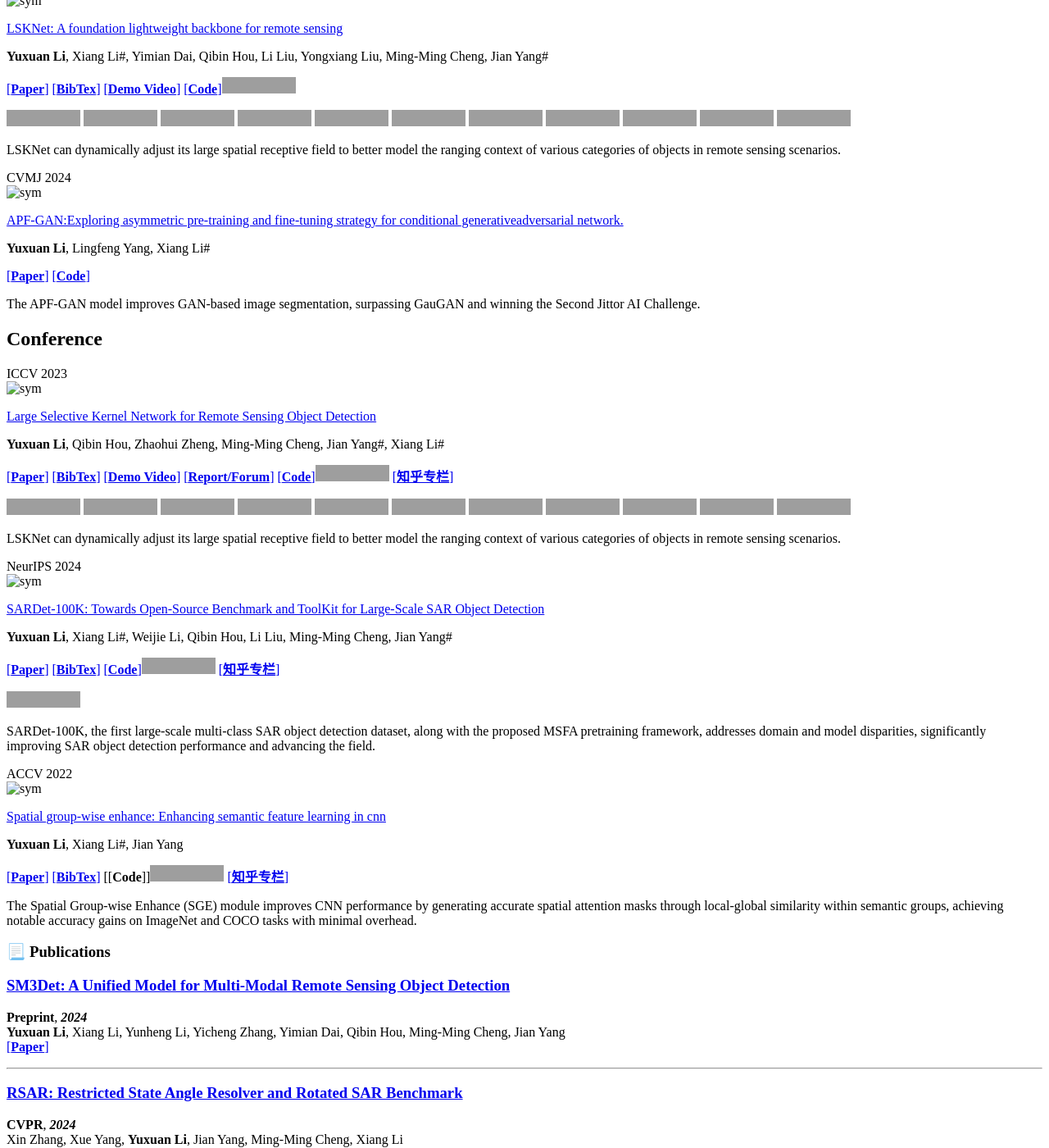
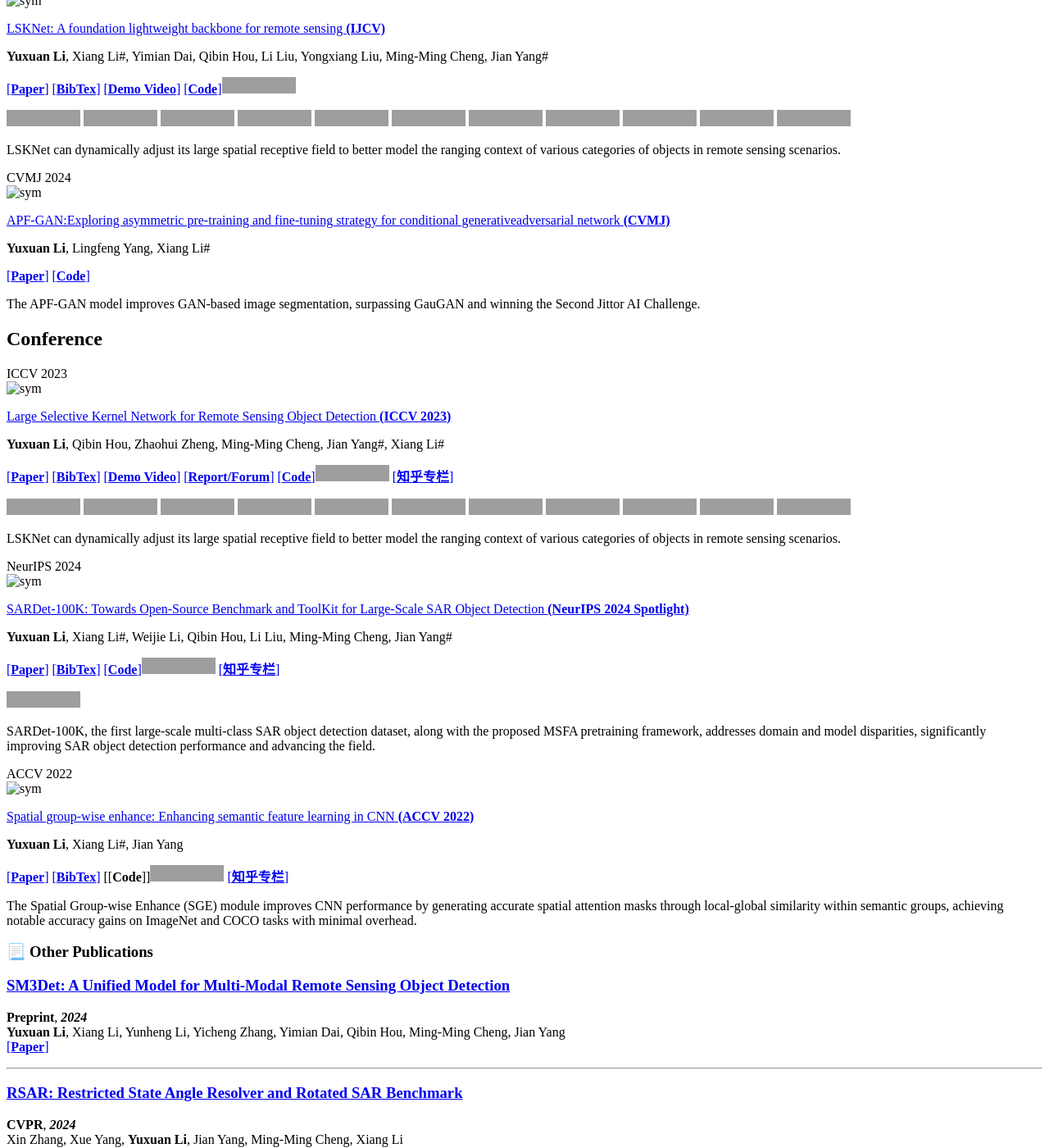
Before and after one commit to waterdisappear/waterdisappear.github.io, a Jekyll site: the page built from _pages/includes/pub.md, in a window 1280 px wide and 1400 px high, scrolled down 605 px, cut to the strip 0-1400 px from the top of the window. Shown: the whole strip at 82% size. Built offline with Jekyll 4.4.1, drawn with Linux system fonts in a browser that asks for light colours; our own code applies the rules of GitHub Pages for plain Markdown files; grey boxes are pictures that could not be loaded.

Commit message:
Update pub.md

```diff
--- a/_pages/includes/pub.md
+++ b/_pages/includes/pub.md
@@ -7,7 +7,7 @@
 </div></div>
 <div class='paper-box-text' markdown="1">
 
-[LSKNet: A foundation lightweight backbone for remote sensing](https://link.springer.com/article/10.1007/s11263-024-02247-9)
+[LSKNet: A foundation lightweight backbone for remote sensing **(IJCV)**](https://link.springer.com/article/10.1007/s11263-024-02247-9)
 
 **Yuxuan Li**, Xiang Li\#, Yimian Dai, Qibin Hou, Li Liu,  Yongxiang Liu, Ming-Ming Cheng, Jian Yang\#
 
@@ -38,7 +38,7 @@ LSKNet can dynamically adjust its large spatial receptive field to better model
 </div></div>
 <div class='paper-box-text' markdown="1">
 
-[APF-GAN:Exploring asymmetric pre-training and fine-tuning strategy for conditional generativeadversarial network.](https://go.gale.com/ps/i.do?id=GALE%7CA777600258&sid=googleScholar&v=2.1&it=r&linkaccess=abs&issn=20960662&p=AONE&sw=w&userGroupName=anon%7E539354e6&aty=open-web-entry)
+[APF-GAN:Exploring asymmetric pre-training and fine-tuning strategy for conditional generativeadversarial network **(CVMJ)**](https://go.gale.com/ps/i.do?id=GALE%7CA777600258&sid=googleScholar&v=2.1&it=r&linkaccess=abs&issn=20960662&p=AONE&sw=w&userGroupName=anon%7E539354e6&aty=open-web-entry)
 
 **Yuxuan Li**, Lingfeng Yang, Xiang Li\#
 
@@ -56,7 +56,7 @@ The APF-GAN model improves GAN-based image segmentation, surpassing GauGAN and w
 </div></div>
 <div class='paper-box-text' markdown="1">
 
-[Large Selective Kernel Network for Remote Sensing Object Detection](https://openaccess.thecvf.com/content/ICCV2023/html/Li_Large_Selective_Kernel_Network_for_Remote_Sensing_Object_Detection_ICCV_2023_paper.html)
+[Large Selective Kernel Network for Remote Sensing Object Detection **(ICCV 2023)**](https://openaccess.thecvf.com/content/ICCV2023/html/Li_Large_Selective_Kernel_Network_for_Remote_Sensing_Object_Detection_ICCV_2023_paper.html)
 
 **Yuxuan Li**, Qibin Hou, Zhaohui Zheng, Ming-Ming Cheng, Jian Yang\#, Xiang Li\#
 
@@ -89,7 +89,7 @@ LSKNet can dynamically adjust its large spatial receptive field to better model
 </div></div>
 <div class='paper-box-text' markdown="1">
 
-[SARDet-100K: Towards Open-Source Benchmark and ToolKit for Large-Scale SAR Object Detection](https://arxiv.org/abs/2403.06534)
+[SARDet-100K: Towards Open-Source Benchmark and ToolKit for Large-Scale SAR Object Detection **(NeurIPS 2024 Spotlight)**](https://arxiv.org/abs/2403.06534)
 
 **Yuxuan Li**, Xiang Li\#, Weijie Li, Qibin Hou, Li Liu, Ming-Ming Cheng, Jian Yang\#
 
@@ -109,7 +109,7 @@ SARDet-100K, the first large-scale multi-class SAR object detection dataset, alo
 </div></div>
 <div class='paper-box-text' markdown="1">
 
-[Spatial group-wise enhance: Enhancing semantic feature learning in cnn](https://openaccess.thecvf.com/content/ACCV2022/html/Li_Spatial_Group-wise_Enhance_Enhancing_Semantic_Feature_Learning_in_CNN_ACCV_2022_paper.html)
+[Spatial group-wise enhance: Enhancing semantic feature learning in CNN **(ACCV 2022)**](https://openaccess.thecvf.com/content/ACCV2022/html/Li_Spatial_Group-wise_Enhance_Enhancing_Semantic_Feature_Learning_in_CNN_ACCV_2022_paper.html)
 
 **Yuxuan Li**, Xiang Li\#, Jian Yang
 
@@ -123,7 +123,7 @@ The Spatial Group-wise Enhance (SGE) module improves CNN performance by generati
 </div>
 </div>
 
-# 📃 Publications
+# 📃 Other Publications
 
 ### [SM3Det: A Unified Model for Multi-Modal Remote Sensing Object Detection](https://arxiv.org/abs/2412.20665)
 **Preprint**, ***2024***
```
